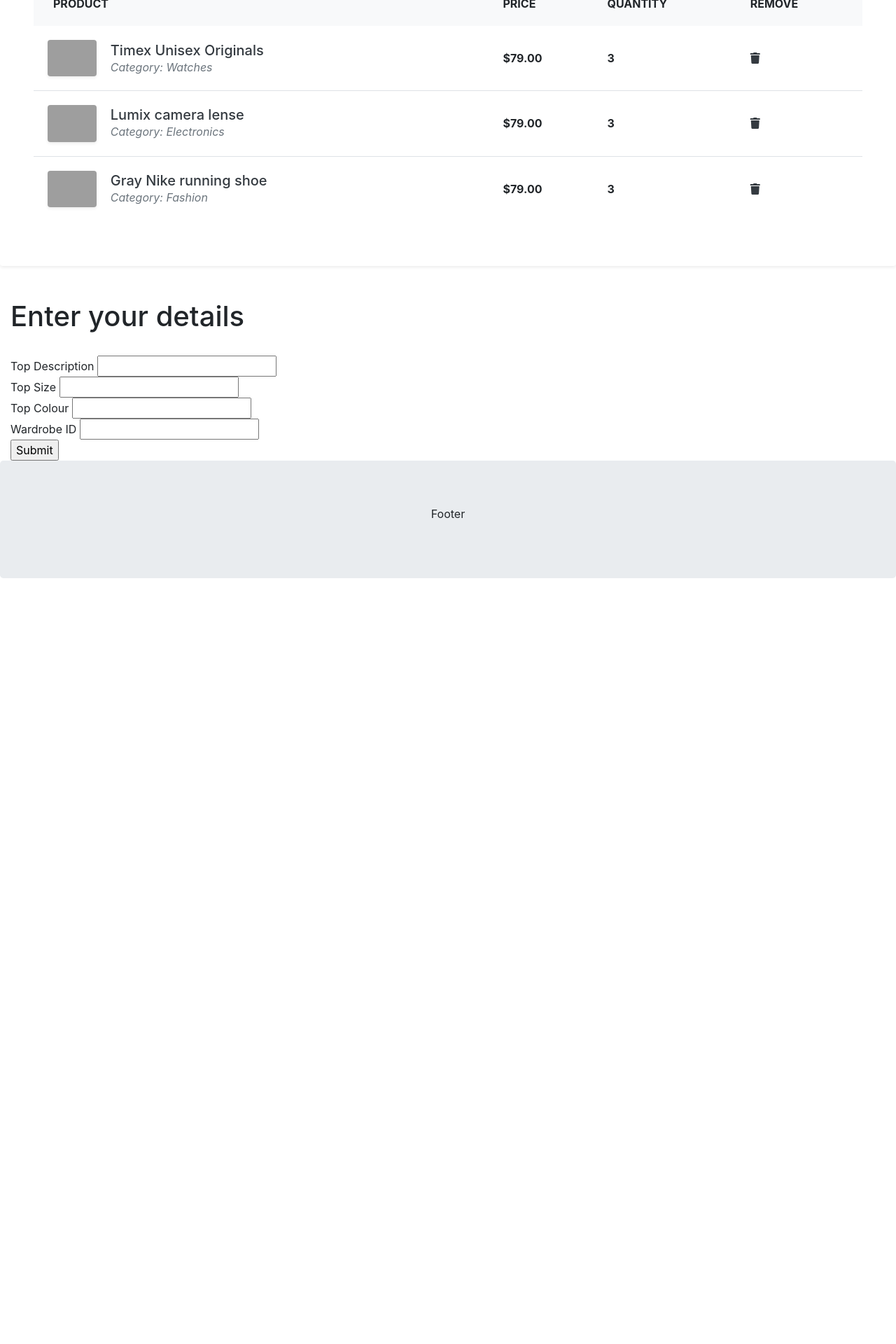
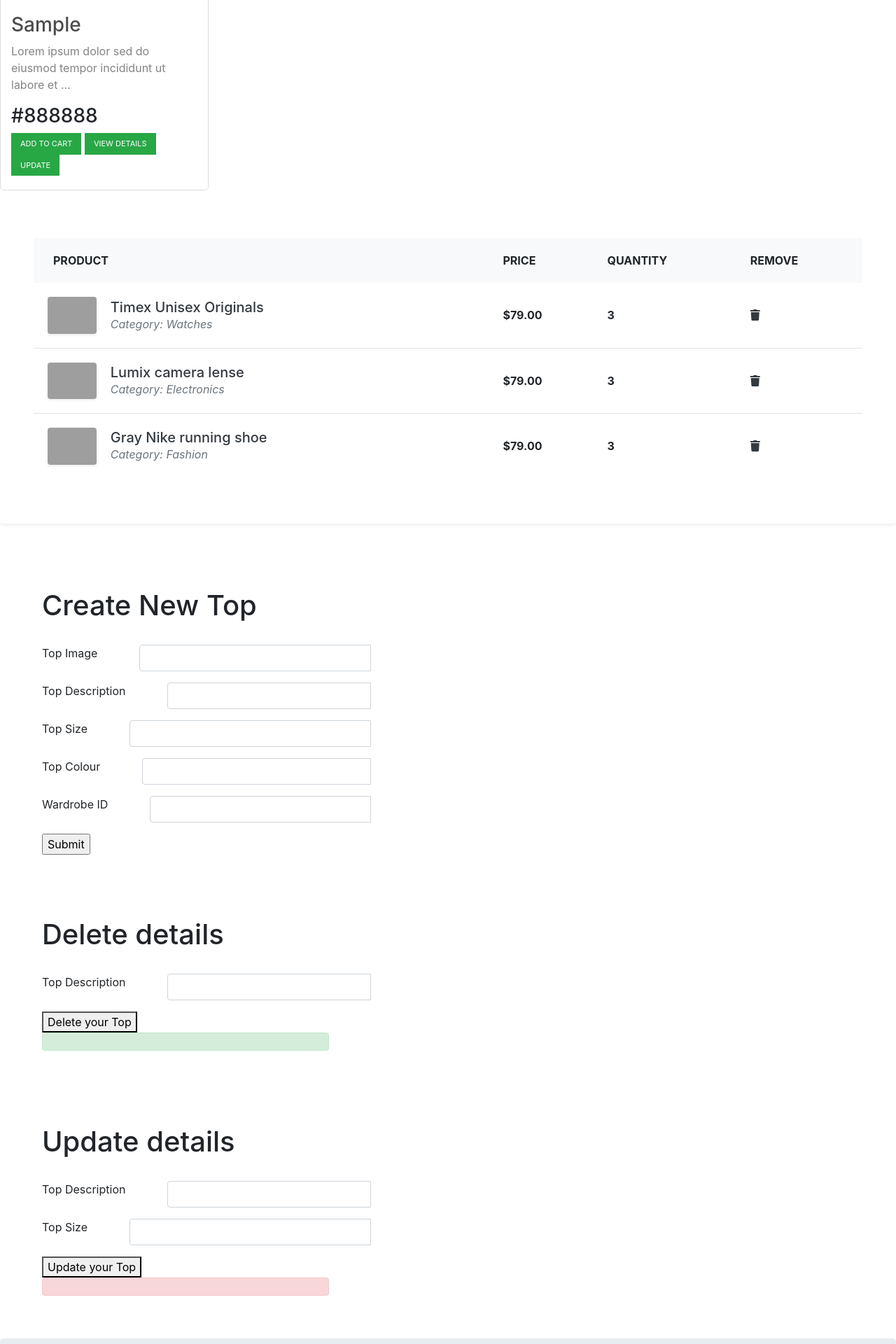
Before and after one commit to HifzaZaheer96/FlaskApp, a Flask app: page / in a window 1280 px wide. Shown: the part 1701-3621 px from the top of the page at 70% size. Before the commit the page ends 2527 px from the top, so only its background shows below. Run offline with Flask 2, Linux system fonts and the light colour scheme; tables that the repository leaves empty or names only in its code hold one stand-in row (values such as "Sample post"); grey boxes labelled with a size stand in for pictures from a placeholder-image service; data that the repository does not hold is empty; some libraries are stand-ins or nearby versions; grey boxes are pictures that could not be loaded.

Commit message:
Uploading project

```diff
--- a/app.py
+++ b/app.py
@@ -1,10 +1,7 @@
-from flask import Flask,render_template, request
+from flask import Flask,render_template, request,redirect,url_for
 from flask_mysqldb import MySQL
 import os
 app = Flask(__name__)
-
-
-
 
 
 app.config["MYSQL_HOST"] = os.environ['MYSQL']
@@ -16,34 +13,103 @@ mysql = MySQL(app)
 
 @app.route('/' , methods=['GET', 'POST'])
 def home():
-
-
-    info = []
-    if request.method == "POST":
-
-        details=request.form
-        Top_Description=details['tname']
-        Top_Size=details['tsize']
-        Top_Colour=details['tc']
-        WARDROBE_ID = details['wid']
         cur = mysql.connection.cursor()
         cur.execute("SELECT * FROM tops")
-        cur.execute("INSERT INTO tops (Top_Description, Top_Size, Top_Colour,WARDROBE_ID) VALUES (%s, %s, %s ,%s)", (Top_Description, Top_Size, Top_Colour,WARDROBE_ID))
         mysql.connection.commit()
         rows = cur.fetchall()
         cur.close()
 
+        info = []
 
         for row in rows:
             info.append(row)
         print(info)
 
+        #return render_template("index.html" , title="Home", info1=info)
+
+
+
+        if request.method == "POST":
+
+            details=request.form
+            Top_Image=details['tpic']
+            Top_Description=details['tname']
+            Top_Size=details['tsize']
+            Top_Colour=details['tc']
+            WARDROBE_ID = details['wid']
+            cur = mysql.connection.cursor()
+            cur.execute("INSERT INTO tops (Top_Image,Top_Description, Top_Size, Top_Colour,WARDROBE_ID) VALUES (%s,%s, %s, %s ,%s)", (Top_Image,Top_Description, Top_Size, Top_Colour,WARDROBE_ID))
+            mysql.connection.commit()
+            cur.close()
+            return redirect (url_for('home'))
         return render_template("index.html" , title="Home", info1=info)
+        #return redirect(url_for('home'))
 
-    else:
+@app.route('/tops/delete' , methods=['GET', 'POST'])
+def account_delete():
+        cur = mysql.connection.cursor()
+        cur.execute("SELECT * FROM tops")
+        mysql.connection.commit()
+        rows = cur.fetchall()
+        cur.close()
 
-        return render_template("index.html" , title="Home", info1=info)
+        info = []
+
+        for row in rows:
+            info.append(row)
+        print(info)
+
+
+        if request.method == "POST":
+            details=request.form
+            Top_Description=details['tname']
+            cur = mysql.connection.cursor()
+            cur.execute("DELETE FROM tops WHERE Top_Description = (%s)",[Top_Description])
+            mysql.connection.commit()
+            cur.close()
+            for i in info[2] :
+                if Top_Description == i:
+                    return render_template("index.html", title="Home", info1=info)
+            return redirect (url_for('home'))
+        return render_template("index.html", title="Home", info1=info,messagesuccess = "Successfully deleted the information")
+
+
+
+
+@app.route('/tops/update', methods=['GET', 'POST'])
+def account_update():
+        cur = mysql.connection.cursor()
+        cur.execute("SELECT * FROM tops")
+        mysql.connection.commit()
+        rows = cur.fetchall()
+        cur.close()
+
+        info = []
+
+        for row in rows:
+            info.append(row)
+        print(info)
+
+
+        if request.method == "POST":
+            details=request.form
+            Top_Description=details['tname']
+            Top_Size=details['tsize']
+            cur = mysql.connection.cursor()
+            cur.execute("UPDATE tops SET Top_Size=(%s) WHERE Top_Description = (%s)",[int(Top_Size), Top_Description])
+            mysql.connection.commit()
+            cur.close()
+            for i in info[2] :
+                if Top_Description == i:
+
+                    return render_template("index.html", title="Home", info1=info)
+                return redirect (url_for('home'))
+            return render_template("index.html", title="Home", info1=info,message = "Please enter matching name")
 
 
 if __name__ == "__main__":
     app.run('0.0.0.0',debug=True)
+
+
+#   return redirect(url_for('index'))
+#     return render_template('add.html', form = form)
--- a/templates/index.html
+++ b/templates/index.html
@@ -21,6 +21,7 @@
 .image-main-section
 {
     margin-bottom:20px;
+
 }
 .img-part
 {
@@ -29,6 +30,7 @@
     border:1px solid #DDDDDD;
     background-color: #fff;
     padding-bottom: 20px;
+
 }
 .img-section
 {
@@ -37,6 +39,7 @@
 .img-section img
 {
     width: 100%;
+    height:540px;
 }
 .image-title h3
 {
@@ -52,9 +55,22 @@
     border-radius:0px;
     font-size: 11px;
 }
+.createform
+{
+  width:500px;
+  padding:45px;
+}
+
+input[type=text]
+ {
+
+  left:60px;
+  width: 500px;
+}
+
+</style>
 
 
-</style>
 
     <div id="demo" class="carousel slide" data-ride="carousel">
 
@@ -118,13 +134,16 @@
           <div class="col-md-3 col-sm-3 col-xs-12 image-main-section">
             <div class="row img-part">
               <div class="col-md-12 col-sm-12 colxs-12 img-section">
-                <img src="https://dummyimage.com/200x150/000/ebecf5.png&text=++++image+++">
+                <img src="{{i[1]}}">
               </div>
               <div class="col-md-12 col-sm-12 col-xs-12 image-title">
                 <h3>{{i[2]}}</h3>
               </div>
               <div class="col-md-12 col-sm-12 col-xs-12 image-description">
                 <p>Lorem ipsum dolor sed do eiusmod tempor incididunt ut labore et ...</p>
+              </div>
+              <div class="col-md-12 col-sm-12 col-xs-12 image-size">
+                <h3>{{i[3]}}</h3>
               </div>
               <div class="col-md-12 col-sm-12 col-xs-12">
                 <a href="#" class="btn btn-success add-cart-btn">ADD TO CART</a>
@@ -137,87 +156,6 @@
           {% endfor %}
 
 
-        </div>
-      </div>
-
-
-
-      <div class="row">
-        <div class="row">
-          <div class="col-md-3 col-sm-3 col-xs-12 image-main-section">
-            <div class="row img-part">
-              <div class="col-md-12 col-sm-12 colxs-12 img-section">
-                <img src="https://dummyimage.com/200x150/000/ebecf5.png&text=++++image+++">
-              </div>
-              <div class="col-md-12 col-sm-12 col-xs-12 image-title">
-                <h3>Image Title</h3>
-              </div>
-              <div class="col-md-12 col-sm-12 col-xs-12 image-description">
-                <p>Lorem ipsum dolor sed do eiusmod tempor incididunt ut labore et ...</p>
-              </div>
-              <div class="col-md-12 col-sm-12 col-xs-12">
-                <a href="#" class="btn btn-success add-cart-btn">ADD TO CART</a>
-                <a href="#" class="btn btn-success add-cart-btn">VIEW DETAILS</a>
-                <a href="#" class="btn btn-success add-cart-btn">UPDATE</a>
-              </div>
-            </div>
-          </div>
-          <div class="col-md-3 col-sm-3 col-xs-12 image-main-section">
-            <div class="row img-part">
-              <div class="col-md-12 col-sm-12 colxs-12 img-section">
-                <img src="https://dummyimage.com/200x150/000/ebecf5.png&text=++++image+++">
-              </div>
-              <div class="col-md-12 col-sm-12 col-xs-12 image-title">
-                <h3>Image Title</h3>
-              </div>
-              <div class="col-md-12 col-sm-12 col-xs-12 image-description">
-                <p>Lorem ipsum dolor sed do eiusmod tempor incididunt ut labore et ...</p>
-              </div>
-              <div class="col-md-12 col-sm-12 col-xs-12">
-                <a href="#" class="btn btn-success add-cart-btn">ADD TO CART</a>
-                <a href="#" class="btn btn-success add-cart-btn">VIEW DETAILS</a>
-                <a href="#" class="btn btn-success add-cart-btn">UPDATE</a>
-
-
-              </div>
-            </div>
-          </div>
-          <div class="col-md-3 col-sm-3 col-xs-12 image-main-section">
-            <div class="row img-part">
-              <div class="col-md-12 col-sm-12 colxs-12 img-section">
-                <img src="https://dummyimage.com/200x150/000/ebecf5.png&text=++++image+++">
-              </div>
-              <div class="col-md-12 col-sm-12 col-xs-12 image-title">
-                <h3>Image Title</h3>
-              </div>
-              <div class="col-md-12 col-sm-12 col-xs-12 image-description">
-                <p>Lorem ipsum dolor sed do eiusmod tempor incididunt ut labore et ...</p>
-              </div>
-              <div class="col-md-12 col-sm-12 col-xs-12">
-                <a href="#" class="btn btn-success add-cart-btn">ADD TO CART</a>
-                <a href="#" class="btn btn-success add-cart-btn">View Details</a>
-                <a href="#" class="btn btn-success add-cart-btn">Update</a>
-              </div>
-            </div>
-          </div>
-          <div class="col-md-3 col-sm-3 col-xs-12 image-main-section">
-            <div class="row img-part">
-              <div class="col-md-12 col-sm-12 colxs-12 img-section">
-                <img src="https://dummyimage.com/200x150/000/ebecf5.png&text=++++image+++">
-              </div>
-              <div class="col-md-12 col-sm-12 col-xs-12 image-title">
-                <h3>Image Title</h3>
-              </div>
-              <div class="col-md-12 col-sm-12 col-xs-12 image-description">
-                <p>Lorem ipsum dolor sed do eiusmod tempor incididunt ut labore et ...</p>
-              </div>
-              <div class="col-md-12 col-sm-12 col-xs-12">
-                <a href="#" class="btn btn-success add-cart-btn">ADD TO CART</a>
-                <a href="#" class="btn btn-success add-cart-btn">View Details</a>
-                <a href="#" class="btn btn-success add-cart-btn">Update</a>
-              </div>
-            </div>
-          </div>
         </div>
       </div>
 
@@ -292,7 +230,7 @@
           <!-- End -->
         </div>
       </div>
-      {% for post in posts %}
+      <!-- {% for post in posts %}
       <div>
           <h3>{{post.title}}</h3>
           <p><b> - First name:</b>{{ post.name.first}}</p>
@@ -301,17 +239,102 @@
       </div>
 
 
-      {% endfor %}
+      {% endfor %} -->
 
+      <div class = "createform">
       <form method="POST" action="">
 
-        <H1>Enter your details </H1> <br>
-        Top Description <input type = "text" name= "tname" /> <br>
-        Top Size <input type = "text" name = "tsize" /> <br>
-        Top Colour <input type = "text" name = "tc" /> <br>
-        Wardrobe ID <input type = "text" name = "wid" /> <br>
+        <H1>Create New Top </H1> <br>
+        <div class="form-group">
+          <div class = "input-group">
+            Top Image <input class="form-control" type = "text" name= "tpic" /> <br>
+          </div>
+        </div>
+        <div class="form-group">
+          <div class = "input-group">
+        Top Description <input class="form-control" type = "text" name= "tname" /> <br>
+      </div>
+    </div>
+    <div class="form-group">
+      <div class = "input-group">
+        Top Size <input class="form-control" type = "text" name = "tsize" /> <br>
+      </div>
+    </div>
+    <div class="form-group">
+      <div class = "input-group">
+        Top Colour <input class="form-control" type = "text" name = "tc" /> <br>
+      </div>
+    </div>
+    <div class="form-group">
+      <div class = "input-group">
+        Wardrobe ID <input class="form-control" type = "text" name = "wid" /> <br>
+      </div>
+    </div>
         <input type = "submit">
 
-    </form>
+      </form>
+     </div>
 
+
+    <!-- <form>
+      <div class="form-group">
+        <label for="exampleInputEmail1">Email address</label>
+        <input type="email" class="form-control" id="exampleInputEmail1" aria-describedby="emailHelp" placeholder="Enter email">
+        <small id="emailHelp" class="form-text text-muted">We'll never share your email with anyone else.</small>
+      </div>
+      <div class="form-group">
+        <label for="exampleInputPassword1">Password</label>
+        <input type="password" class="form-control" id="exampleInputPassword1" placeholder="Password">
+      </div>
+      <div class="form-check">
+        <input type="checkbox" class="form-check-input" id="exampleCheck1">
+        <label class="form-check-label" for="exampleCheck1">Check me out</label>
+      </div>
+      <button type="submit" class="btn btn-primary">Submit</button>
+    </form> -->
+
+    <div class = "createform">
+    <form method="POST"  action="{{ url_for('account_delete') }}">
+      <H1>Delete details </H1> <br>
+      <div class="form-group">
+        <div class = "input-group">
+    Top Description <input class="form-control" type = "text" name= "tname" /> <br>
+  </div>
+</div>
+<button type="submit">Delete your Top</button><br>
+    <div class="alert alert-success" role="alert">
+      <span>{{ messagesuccess }}</span>
+      </div>
+  </form>
+</div>
+<div class = "createform">
+  <form method="POST" action="{{ url_for('account_update') }}">
+
+    <H1>Update details </H1> <br>
+    <div class="form-group">
+      <div class = "input-group">
+    Top Description <input class="form-control"  type = "text" name= "tname" /> <br>
+  </div>
+</div>
+<div class="form-group">
+  <div class = "input-group">
+    Top Size <input class="form-control"   type = "text" name = "tsize" /> <br>
+  </div>
+</div>
+    <button type="submit">Update your Top</button>
+    <div class="alert alert-danger" role="alert">
+ <span style="color: red;">{{ message }}</span>
+</div>
+  </form>
+</div>
+
+
+
+  <!-- <div class="alert alert-success alert-dismissible fade" role="alert" id="buttonAlert">
+    <strong>Success!</strong> You just showed an alert.
+    <button type="button" class="close" data-dismiss="alert" aria-label="Close">
+      <span aria-hidden="true">&times;</span>
+    </button>
+</div>
+<button class="btn btn-secondary" id="modalButton">Button</button> -->
     {% endblock %}
```
